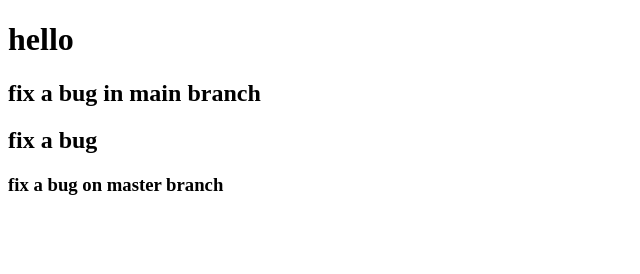
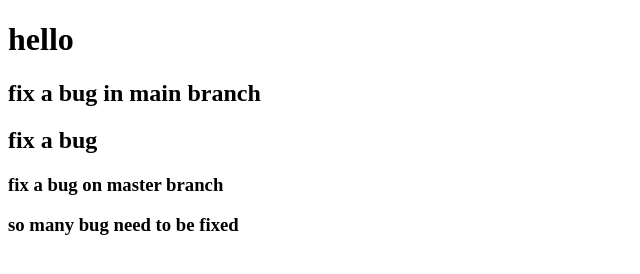
Before and after one commit to hidbey/operation-on-remote-git, a plain HTML site: page index.html in a window 1280 px wide. Shown: the whole page, without its empty margins (0-640 px from the left). Drawn offline with Linux system fonts and the light colour scheme.

Commit message:
fix a bug

```diff
--- a/index.html
+++ b/index.html
@@ -12,6 +12,7 @@
     <h2>fix a bug in main branch</h2>
     <h2>fix a bug</h2>
     <h3>fix a bug on master branch</h3>
+    <h3>so many bug need to be fixed</h3>
 </body>
 
 </html>
```
